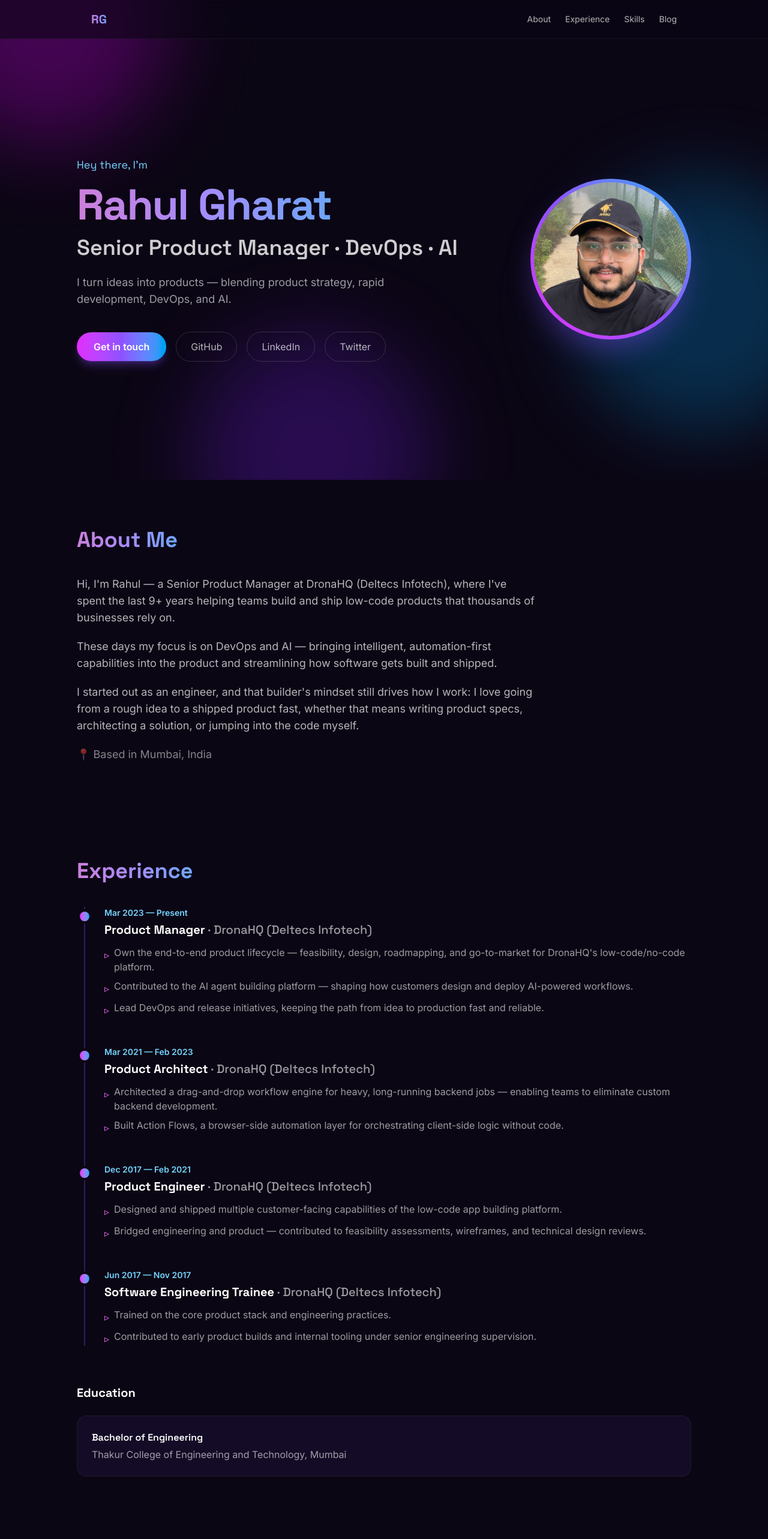
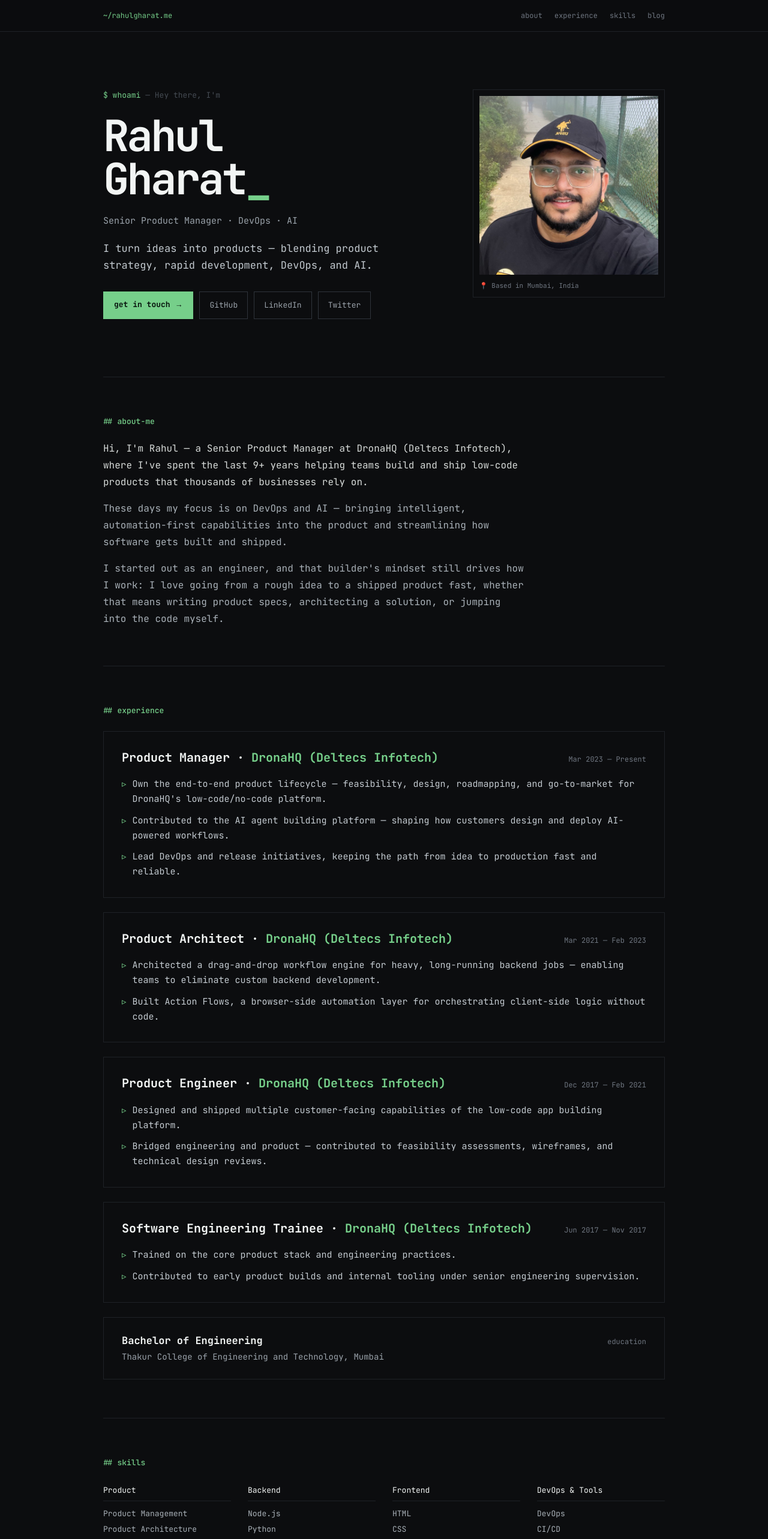
Before and after one commit to rahulgharat-me/profile-website, a Next.js app: page / in a window 1280 px wide. Shown: the top 2566 px of the page at 60% size. Built offline with nearby package versions, Linux system fonts and the light colour scheme.

Commit message:
Page design rewamp

```diff
--- /dev/null
+++ b/app/blog/page.tsx
@@ -0,0 +1,42 @@
+import type { Metadata } from "next";
+import Link from "next/link";
+import Nav from "@/components/Nav";
+import Footer from "@/components/Footer";
+import { getAllPosts } from "@/lib/posts";
+
+export const metadata: Metadata = {
+  title: "Blog",
+};
+
+export default function BlogIndex() {
+  const posts = getAllPosts();
+
+  return (
+    <>
+      <Nav />
+      <main className="mx-auto max-w-[1000px] px-6 sm:px-8 pt-14 pb-16 min-h-screen flex flex-col gap-[22px]">
+        <h3 className="text-[13px] text-accent font-medium">## blog</h3>
+        {posts.map((post) => (
+          <Link
+            key={post.slug}
+            href={`/blog/${post.slug}/`}
+            className="flex gap-4 sm:gap-6 items-baseline border border-line p-5 sm:px-[26px] sm:py-6 flex-wrap hover:border-accent hover:bg-card transition-colors"
+          >
+            <span className="text-xs text-fg-dim whitespace-nowrap">
+              {post.date}
+            </span>
+            <span className="flex flex-col gap-[7px] min-w-[220px] flex-1">
+              <span className="text-lg font-bold text-fg-bright">
+                {post.title}
+              </span>
+              <span className="text-sm leading-[1.65] text-fg-mid">
+                {post.excerpt}
+              </span>
+            </span>
+          </Link>
+        ))}
+      </main>
+      <Footer />
+    </>
+  );
+}
--- a/app/globals.css
+++ b/app/globals.css
@@ -1,48 +1,34 @@
 @import "tailwindcss";
 
 @theme {
-  --font-sans: var(--font-inter), ui-sans-serif, system-ui, sans-serif;
-  --font-display: var(--font-space-grotesk), ui-sans-serif, system-ui, sans-serif;
+  --font-mono: var(--font-jetbrains-mono), ui-monospace, monospace;
+  --font-sans: var(--font-jetbrains-mono), ui-monospace, monospace;
 
-  --color-ink: #0b0614;
-  --color-surface: #140b24;
-  --color-card: #1c1133;
+  --color-ink: #0c0d0f;
+  --color-card: #111316;
+  --color-line: #1e2126;
+  --color-line-bright: #2f343b;
+  --color-accent: oklch(0.78 0.13 150);
+  --color-accent-bright: oklch(0.86 0.13 150);
+  --color-accent-ink: #06120c;
+  --color-fg: #d7dbd9;
+  --color-fg-bright: #f2f5f4;
+  --color-fg-soft: #c3cad0;
+  --color-fg-mid: #a8b0b7;
+  --color-fg-muted: #9aa2aa;
+  --color-fg-dim: #6f7680;
+  --color-fg-faint: #454b53;
 
-  --animate-blob: blob 14s ease-in-out infinite;
-  --animate-fade-up: fade-up 0.7s ease-out both;
-  --animate-gradient-x: gradient-x 6s ease infinite;
+  --animate-blink: blink 1.1s steps(1) infinite;
 
-  @keyframes blob {
+  @keyframes blink {
     0%,
+    49% {
+      opacity: 1;
+    }
+    50%,
     100% {
-      transform: translate(0, 0) scale(1);
-    }
-    33% {
-      transform: translate(40px, -60px) scale(1.15);
-    }
-    66% {
-      transform: translate(-30px, 30px) scale(0.9);
-    }
-  }
-
-  @keyframes fade-up {
-    from {
       opacity: 0;
-      transform: translateY(24px);
-    }
-    to {
-      opacity: 1;
-      transform: translateY(0);
-    }
-  }
-
-  @keyframes gradient-x {
-    0%,
-    100% {
-      background-position: 0% 50%;
-    }
-    50% {
-      background-position: 100% 50%;
     }
   }
 }
@@ -53,65 +39,66 @@ html {
 
 body {
   background-color: var(--color-ink);
-  color: #f4f0ff;
-  font-family: var(--font-sans);
+  color: var(--color-fg);
+  font-family: var(--font-mono);
 }
 
-.font-display {
-  font-family: var(--font-display);
-}
-
-.text-gradient {
-  background-image: linear-gradient(90deg, #f472b6, #a78bfa, #38bdf8, #f472b6);
-  background-size: 300% 100%;
-  -webkit-background-clip: text;
-  background-clip: text;
-  color: transparent;
-  animation: var(--animate-gradient-x);
+::selection {
+  background: var(--color-accent);
+  color: var(--color-accent-ink);
 }
 
 /* Rendered markdown for blog posts */
 .prose-blog {
   line-height: 1.75;
+  font-size: 15px;
 }
 .prose-blog h1,
 .prose-blog h2,
 .prose-blog h3 {
-  font-family: var(--font-display);
   font-weight: 700;
-  color: #ffffff;
+  color: var(--color-fg-bright);
   margin-top: 2rem;
   margin-bottom: 0.75rem;
 }
 .prose-blog h1 {
-  font-size: 1.875rem;
+  font-size: 1.5rem;
 }
 .prose-blog h2 {
-  font-size: 1.5rem;
+  font-size: 1.25rem;
+}
+.prose-blog h2::before,
+.prose-blog h3::before {
+  content: "## ";
+  color: var(--color-accent);
+  font-weight: 500;
 }
 .prose-blog h3 {
-  font-size: 1.25rem;
+  font-size: 1.05rem;
+}
+.prose-blog h3::before {
+  content: "### ";
 }
 .prose-blog p {
   margin-bottom: 1.25rem;
-  color: #d8d0ee;
+  color: var(--color-fg-mid);
 }
 .prose-blog a {
-  color: #38bdf8;
+  color: var(--color-accent);
   text-decoration: underline;
   text-underline-offset: 3px;
 }
 .prose-blog a:hover {
-  color: #7dd3fc;
+  color: var(--color-accent-bright);
 }
 .prose-blog ul,
 .prose-blog ol {
   margin-bottom: 1.25rem;
   padding-left: 1.5rem;
-  color: #d8d0ee;
+  color: var(--color-fg-mid);
 }
 .prose-blog ul {
-  list-style: disc;
+  list-style: square;
 }
 .prose-blog ol {
   list-style: decimal;
@@ -119,38 +106,40 @@ body {
 .prose-blog li {
   margin-bottom: 0.5rem;
 }
+.prose-blog li::marker {
+  color: var(--color-accent);
+}
 .prose-blog blockquote {
-  border-left: 3px solid #a78bfa;
+  border-left: 2px solid var(--color-accent);
   padding-left: 1rem;
-  font-style: italic;
-  color: #b9aee0;
+  color: var(--color-fg-muted);
   margin-bottom: 1.25rem;
 }
 .prose-blog code {
-  background: rgba(167, 139, 250, 0.15);
-  border-radius: 0.375rem;
+  background: var(--color-card);
+  border: 1px solid var(--color-line);
   padding: 0.15rem 0.4rem;
   font-size: 0.875em;
-  color: #e9d5ff;
+  color: var(--color-fg-soft);
 }
 .prose-blog pre {
-  background: #160d29;
-  border: 1px solid rgba(167, 139, 250, 0.25);
-  border-radius: 0.75rem;
+  background: var(--color-card);
+  border: 1px solid var(--color-line);
   padding: 1rem 1.25rem;
   overflow-x: auto;
   margin-bottom: 1.5rem;
 }
 .prose-blog pre code {
   background: transparent;
+  border: none;
   padding: 0;
-  color: #e2d9f8;
+  color: var(--color-fg-soft);
 }
 .prose-blog img {
-  border-radius: 0.75rem;
+  border: 1px solid var(--color-line);
   margin: 1.5rem 0;
 }
 .prose-blog hr {
-  border-color: rgba(167, 139, 250, 0.25);
+  border-color: var(--color-line);
   margin: 2rem 0;
 }
--- a/app/layout.tsx
+++ b/app/layout.tsx
@@ -1,16 +1,12 @@
 import type { Metadata } from "next";
-import { Inter, Space_Grotesk } from "next/font/google";
+import { JetBrains_Mono } from "next/font/google";
 import "./globals.css";
 import { profile } from "@/data/profile";
 
-const inter = Inter({
+const jetbrainsMono = JetBrains_Mono({
   subsets: ["latin"],
-  variable: "--font-inter",
-});
-
-const spaceGrotesk = Space_Grotesk({
-  subsets: ["latin"],
-  variable: "--font-space-grotesk",
+  weight: ["400", "500", "700"],
+  variable: "--font-jetbrains-mono",
 });
 
 export const metadata: Metadata = {
@@ -35,7 +31,7 @@ export default function RootLayout({
   children: React.ReactNode;
 }>) {
   return (
-    <html lang="en" className={`${inter.variable} ${spaceGrotesk.variable}`}>
+    <html lang="en" className={jetbrainsMono.variable}>
       <body className="antialiased">{children}</body>
     </html>
   );
--- a/app/page.tsx
+++ b/app/page.tsx
@@ -1,6 +1,5 @@
 import Link from "next/link";
 import Nav from "@/components/Nav";
-import Blobs from "@/components/Blobs";
 import Footer from "@/components/Footer";
 import { profile } from "@/data/profile";
 import { getAllPosts } from "@/lib/posts";
@@ -12,24 +11,30 @@ function Hero() {
     { label: "Twitter", href: profile.social.twitter },
   ].filter((s) => s.href);
 
+  const [firstName, ...restName] = profile.name.split(" ");
+
   return (
-    <section className="min-h-screen flex flex-col justify-center px-6 pt-16">
-      <div className="mx-auto max-w-5xl w-full animate-fade-up flex flex-col-reverse md:flex-row md:items-center gap-10">
-        <div className="flex-1">
-        <p className="font-display text-lg text-sky-300 mb-4">Hey there, I'm</p>
-        <h1 className="font-display text-5xl sm:text-7xl font-bold tracking-tight mb-4">
-          <span className="text-gradient">{profile.name}</span>
+    <section className="py-14 sm:py-24 grid grid-cols-1 md:grid-cols-[1fr_auto] gap-10 md:gap-14 items-start">
+      <div className="flex flex-col gap-[22px] min-w-0">
+        <p className="text-[13px] text-accent">
+          $ whoami<span className="text-fg-faint"> — Hey there, I&apos;m</span>
+        </p>
+        <h1 className="text-5xl sm:text-6xl lg:text-7xl leading-none tracking-tighter font-bold text-fg-bright">
+          {firstName}
+          <br />
+          {restName.join(" ")}
+          <span className="text-accent animate-blink">_</span>
         </h1>
-        <h2 className="font-display text-2xl sm:text-4xl font-semibold text-white/80 mb-6">
-          {profile.title}
-        </h2>
-        <p className="max-w-xl text-lg text-white/60 mb-10">{profile.tagline}</p>
-        <div className="flex flex-wrap items-center gap-4">
+        <p className="text-[15px] text-fg-muted">{profile.title}</p>
+        <p className="text-[17px] leading-relaxed max-w-[34em] text-fg-soft">
+          {profile.tagline}
+        </p>
+        <div className="flex gap-2.5 flex-wrap pt-2 text-[13px]">
           <a
             href={`mailto:${profile.email}`}
-            className="rounded-full bg-gradient-to-r from-fuchsia-500 via-violet-500 to-sky-500 px-7 py-3 font-semibold text-white shadow-lg shadow-violet-500/30 hover:shadow-violet-500/50 hover:scale-105 transition-all"
+            className="px-[18px] py-3 bg-accent text-accent-ink font-bold hover:bg-accent-bright hover:-translate-y-0.5 transition-all"
           >
-            Get in touch
+            get in touch →
           </a>
           {socials.map((s) => (
             <a
@@ -37,7 +42,7 @@ function Hero() {
               href={s.href}
               target="_blank"
               rel="noopener noreferrer"
-              className="rounded-full border border-white/15 px-6 py-3 text-white/70 hover:text-white hover:border-white/40 transition-all"
+              className="px-4 py-3 border border-line-bright text-fg-muted hover:border-accent hover:text-accent transition-colors"
             >
               {s.label}
             </a>
@@ -45,42 +50,41 @@ function Hero() {
         </div>
       </div>
       {profile.photo && (
-          <div className="shrink-0 self-center md:self-auto">
-            <div className="rounded-full p-1.5 bg-gradient-to-tr from-fuchsia-500 via-violet-500 to-sky-500 shadow-2xl shadow-violet-500/40">
+        <div className="flex flex-col gap-2.5 border border-line p-2.5 max-w-[320px] md:justify-self-end">
           <img
             src={profile.photo}
             alt={profile.name}
-                className="h-44 w-44 sm:h-56 sm:w-56 md:h-64 md:w-64 rounded-full object-cover"
+            className="w-full aspect-square object-cover block"
           />
-            </div>
+          <p className="text-[11px] text-fg-dim">📍 Based in {profile.location}</p>
         </div>
       )}
-      </div>
     </section>
   );
 }
 
 function SectionHeading({ children }: { children: React.ReactNode }) {
   return (
-    <h2 className="font-display text-3xl sm:text-4xl font-bold mb-10">
-      <span className="text-gradient">{children}</span>
-    </h2>
+    <h3 className="text-[13px] text-accent font-medium">## {children}</h3>
   );
 }
 
 function About() {
   return (
-    <section id="about" className="scroll-mt-24 px-6 py-20">
-      <div className="mx-auto max-w-5xl">
-        <SectionHeading>About Me</SectionHeading>
-        <div className="max-w-3xl space-y-5 text-lg text-white/70">
+    <section
+      id="about"
+      className="scroll-mt-20 py-12 sm:py-16 border-t border-line flex flex-col gap-[22px]"
+    >
+      <SectionHeading>about-me</SectionHeading>
+      <div className="flex flex-col gap-4 max-w-[44em]">
         {profile.about.map((paragraph, i) => (
-            <p key={i}>{paragraph}</p>
+          <p
+            key={i}
+            className={`text-base leading-[1.75] ${i === 0 ? "text-fg" : "text-fg-mid"}`}
+          >
+            {paragraph}
+          </p>
         ))}
-          <p className="text-white/50">
-            📍 Based in {profile.location}
-          </p>
-        </div>
       </div>
     </section>
   );
@@ -88,95 +92,85 @@ function About() {
 
 function Experience() {
   return (
-    <section id="experience" className="scroll-mt-24 px-6 py-20">
-      <div className="mx-auto max-w-5xl">
-        <SectionHeading>Experience</SectionHeading>
-        <div className="relative border-l-2 border-violet-500/30 ml-3 space-y-12">
+    <section
+      id="experience"
+      className="scroll-mt-20 py-12 sm:py-16 border-t border-line flex flex-col gap-6"
+    >
+      <SectionHeading>experience</SectionHeading>
       {profile.experience.map((job) => (
-            <div key={`${job.company}-${job.period}`} className="relative pl-8">
-              <span className="absolute -left-[9px] top-2 h-4 w-4 rounded-full bg-gradient-to-r from-fuchsia-500 to-sky-500 ring-4 ring-ink" />
-              <p className="text-sm font-semibold text-sky-300 mb-1">
-                {job.period}
-              </p>
-              <h3 className="font-display text-xl font-bold text-white">
-                {job.role}{" "}
-                <span className="text-white/60 font-medium">
-                  ·{" "}
+        <div
+          key={`${job.company}-${job.period}`}
+          className="border border-line p-6 sm:p-[30px] flex flex-col gap-[18px] hover:border-line-bright transition-colors"
+        >
+          <div className="flex justify-between items-baseline gap-5 flex-wrap">
+            <h4 className="text-[17px] sm:text-xl font-bold text-fg-bright leading-snug">
+              {job.role} ·{" "}
               {job.companyUrl ? (
                 <a
                   href={job.companyUrl}
                   target="_blank"
                   rel="noopener noreferrer"
-                      className="hover:text-sky-300 transition-colors"
+                  className="text-accent border-b border-transparent hover:border-accent"
                 >
                   {job.company}
                 </a>
               ) : (
-                    job.company
+                <span className="text-accent">{job.company}</span>
               )}
-                </span>
-              </h3>
-              <ul className="mt-3 space-y-2 text-white/60">
+            </h4>
+            <p className="text-xs text-fg-dim whitespace-nowrap">{job.period}</p>
+          </div>
+          <ul className="flex flex-col gap-[11px]">
             {job.points.map((point, i) => (
-                  <li key={i} className="flex gap-2">
-                    <span className="text-fuchsia-400 mt-1">▹</span>
+              <li
+                key={i}
+                className="text-[15px] leading-[1.65] text-fg-soft flex gap-2.5"
+              >
+                <span className="text-accent flex-none">▹</span>
                 <span>{point}</span>
               </li>
             ))}
           </ul>
         </div>
       ))}
-        </div>
-        {profile.education.length > 0 && (
-          <div className="mt-16">
-            <h3 className="font-display text-xl font-bold text-white mb-6">
-              Education
-            </h3>
       {profile.education.map((edu) => (
         <div
           key={edu.institution}
-                className="rounded-2xl bg-card/60 border border-white/5 p-6"
+          className="border border-line px-6 sm:px-[30px] py-5 sm:py-[26px] flex justify-between items-baseline gap-5 flex-wrap"
         >
-                <p className="font-display font-semibold text-white">
-                  {edu.degree}
+          <div className="flex flex-col gap-1">
+            <p className="text-[17px] font-bold text-fg-bright">{edu.degree}</p>
+            <p className="text-sm leading-normal text-fg-muted">
+              {edu.institution}
             </p>
-                <p className="text-white/60 mt-1">{edu.institution}</p>
+          </div>
+          <p className="text-xs text-fg-dim">education</p>
         </div>
       ))}
-          </div>
-        )}
-      </div>
     </section>
   );
 }
 
 function Skills() {
   return (
-    <section id="skills" className="scroll-mt-24 px-6 py-20">
-      <div className="mx-auto max-w-5xl">
-        <SectionHeading>Skills</SectionHeading>
-        <div className="grid gap-6 sm:grid-cols-2">
+    <section
+      id="skills"
+      className="scroll-mt-20 py-12 sm:py-16 border-t border-line flex flex-col gap-[26px]"
+    >
+      <SectionHeading>skills</SectionHeading>
+      <div className="grid grid-cols-[repeat(auto-fit,minmax(190px,1fr))] gap-7">
         {profile.skills.map((group) => (
-            <div
-              key={group.category}
-              className="rounded-2xl bg-card/60 border border-white/5 p-6 hover:border-violet-500/40 hover:-translate-y-1 transition-all"
-            >
-              <h3 className="font-display font-bold text-lg mb-4 text-white">
+          <div key={group.category} className="flex flex-col gap-3">
+            <p className="text-[13px] text-fg-bright border-b border-line pb-2">
               {group.category}
-              </h3>
-              <div className="flex flex-wrap gap-2">
+            </p>
+            <div className="flex flex-col gap-2 text-[13px] leading-snug text-fg-mid">
               {group.items.map((skill) => (
-                  <span
-                    key={skill}
-                    className="rounded-full bg-violet-500/15 border border-violet-400/25 px-3 py-1 text-sm text-violet-200"
-                  >
-                    {skill}
-                  </span>
+                <span key={skill}>{skill}</span>
               ))}
             </div>
           </div>
         ))}
-        </div>
       </div>
     </section>
   );
@@ -187,27 +181,35 @@ function Blog() {
   if (posts.length === 0) return null;
 
   return (
-    <section id="blog" className="scroll-mt-24 px-6 py-20">
-      <div className="mx-auto max-w-5xl">
-        <SectionHeading>Blog</SectionHeading>
-        <div className="grid gap-6 md:grid-cols-3">
+    <section
+      id="blog"
+      className="scroll-mt-20 py-12 sm:py-16 border-t border-line flex flex-col gap-[22px]"
+    >
+      <div className="flex justify-between items-baseline gap-4">
+        <SectionHeading>blog</SectionHeading>
+        <Link href="/blog/" className="text-xs text-fg-dim hover:text-accent">
+          all posts →
+        </Link>
+      </div>
       {posts.map((post) => (
         <Link
           key={post.slug}
           href={`/blog/${post.slug}/`}
-              className="group rounded-2xl bg-card/60 border border-white/5 p-6 hover:border-sky-400/40 hover:-translate-y-1 transition-all"
+          className="flex gap-4 sm:gap-6 items-baseline border border-line p-5 sm:px-[26px] sm:py-6 flex-wrap hover:border-accent hover:bg-card transition-colors"
         >
-              <p className="text-xs text-white/40 mb-3">{post.date}</p>
-              <h3 className="font-display font-bold text-lg text-white group-hover:text-sky-300 transition-colors mb-2">
+          <span className="text-xs text-fg-dim whitespace-nowrap">
+            {post.date}
+          </span>
+          <span className="flex flex-col gap-[7px] min-w-[220px] flex-1">
+            <span className="text-lg font-bold text-fg-bright">
               {post.title}
-              </h3>
-              <p className="text-sm text-white/60 line-clamp-3">
+            </span>
+            <span className="text-sm leading-[1.65] text-fg-mid">
               {post.excerpt}
-              </p>
+            </span>
+          </span>
         </Link>
       ))}
-        </div>
-      </div>
     </section>
   );
 }
@@ -215,9 +217,8 @@ function Blog() {
 export default function Home() {
   return (
     <>
-      <Blobs />
       <Nav />
-      <main>
+      <main className="mx-auto max-w-[1000px] px-6 sm:px-8">
         <Hero />
         <About />
         <Experience />
--- a/components/Blobs.tsx
+++ /dev/null
@@ -1,12 +0,0 @@
-export default function Blobs() {
-  return (
-    <div
-      aria-hidden
-      className="pointer-events-none fixed inset-0 overflow-hidden -z-10"
-    >
-      <div className="absolute -top-32 -left-32 h-96 w-96 rounded-full bg-fuchsia-600/30 blur-3xl animate-blob" />
-      <div className="absolute top-1/3 -right-32 h-[28rem] w-[28rem] rounded-full bg-sky-500/25 blur-3xl animate-blob [animation-delay:-5s]" />
-      <div className="absolute -bottom-40 left-1/4 h-96 w-96 rounded-full bg-violet-600/25 blur-3xl animate-blob [animation-delay:-9s]" />
-    </div>
-  );
-}
--- a/components/Nav.tsx
+++ b/components/Nav.tsx
@@ -1,29 +1,25 @@
 import Link from "next/link";
-import { profile } from "@/data/profile";
 
 const links = [
-  { href: "/#about", label: "About" },
-  { href: "/#experience", label: "Experience" },
-  { href: "/#skills", label: "Skills" },
-  { href: "/#blog", label: "Blog" },
+  { href: "/#about", label: "about" },
+  { href: "/#experience", label: "experience" },
+  { href: "/#skills", label: "skills" },
+  { href: "/#blog", label: "blog" },
 ];
 
 export default function Nav() {
   return (
-    <header className="fixed top-0 inset-x-0 z-50 backdrop-blur-md bg-ink/60 border-b border-white/5">
-      <nav className="mx-auto max-w-5xl px-6 h-16 flex items-center justify-between">
-        <Link
-          href="/"
-          className="font-display text-xl font-bold text-gradient"
-        >
-          {profile.handle}
+    <header className="sticky top-0 z-50 bg-ink/90 backdrop-blur-md border-b border-line">
+      <nav className="mx-auto max-w-[1000px] px-6 sm:px-8 py-[18px] flex items-center justify-between gap-6 flex-wrap">
+        <Link href="/" className="text-xs text-accent">
+          ~/rahulgharat.me
         </Link>
-        <ul className="flex items-center gap-6 text-sm text-white/70">
+        <ul className="flex items-center gap-5 text-xs text-fg-dim">
           {links.map((link) => (
             <li key={link.href}>
               <Link
                 href={link.href}
-                className="hover:text-white transition-colors"
+                className="py-1 border-b border-transparent hover:border-accent hover:text-accent transition-colors"
               >
                 {link.label}
               </Link>
```
Also changed, not shown: app/blog/[slug]/page.tsx (+9 -11 lines), components/Footer.tsx (+4 -4 lines), 1 other file (tests, documents, lock files or other folders). Lines whose indentation alone changed are shown as unchanged.
